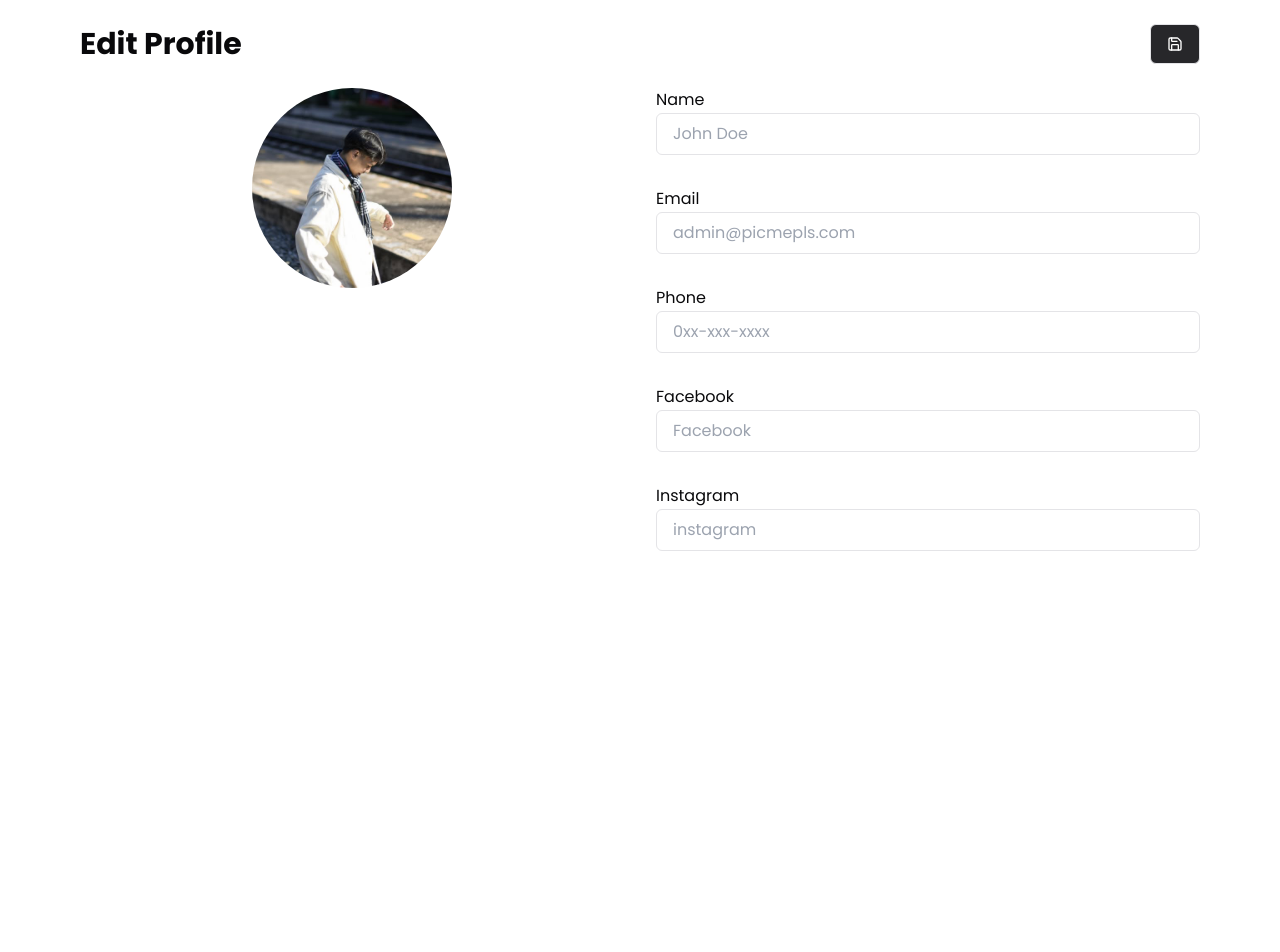
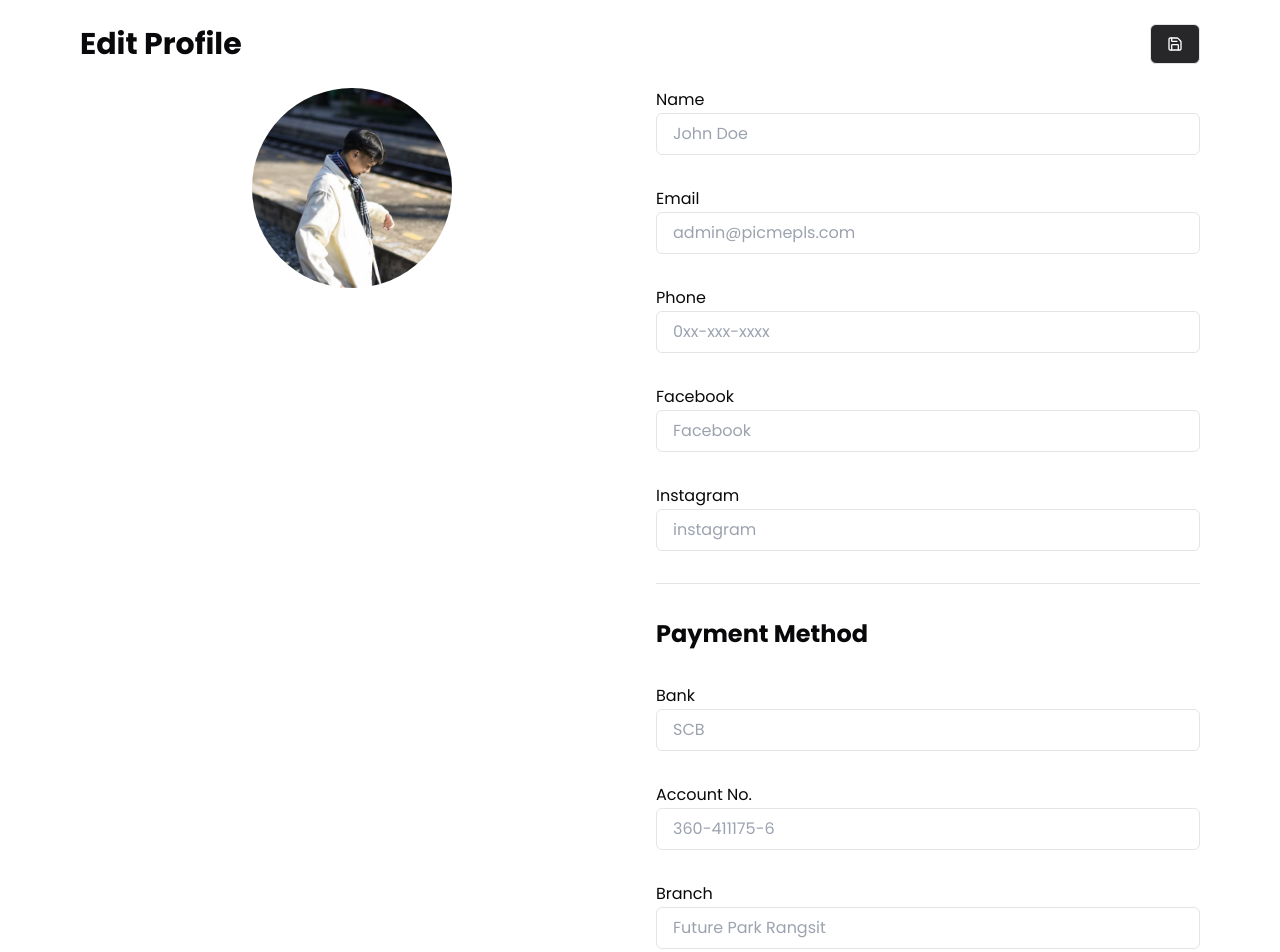
Before and after one commit to CP-RektMart/pic-me-pls-frontend, a Next.js app: page /profile in a window 1280 px wide. Shown: the top 952 px of the page. Before the commit the page ends 800 px from the top, so only its background shows below. Built offline with nearby package versions, Linux system fonts and the light colour scheme.

Commit message:
complete with mock data

```diff
--- a/src/app/profile/page.tsx
+++ b/src/app/profile/page.tsx
@@ -1,4 +1,5 @@
 import { Save } from 'lucide-react';
+import { Button } from '@/components/ui/button'
 
 export default function ProfilePage() {
     return (
@@ -34,6 +35,21 @@ export default function ProfilePage() {
                         <p className='h-[21px]'>Instagram</p>
                         <input type='text' className='w-full border rounded-md px-4 py-2' placeholder='instagram'/>
                     </div>
+                    <hr className="border-t border-zinc-200" />
+                    <h2 className="font-bold text-[24px] items-center self-center">Payment Method</h2>
+                    <div className='space-y-1'>
+                        <p className='h-[21px]'>Bank</p>
+                        <input type='text' className='w-full border rounded-md px-4 py-2' placeholder='SCB'/>
+                    </div>
+                    <div className='space-y-1'>
+                        <p className='h-[21px]'>Account No.</p>
+                        <input type='text' className='w-full border rounded-md px-4 py-2' placeholder='360-411175-6'/>
+                    </div>
+                    <div className='space-y-1'>
+                        <p className='h-[21px]'>Branch</p>
+                        <input type='text' className='w-full border rounded-md px-4 py-2' placeholder='Future Park Rangsit'/>
+                    </div>
+                    <Button>Revalidate Account</Button>
                 </div>
             </div>
         </div>
```
